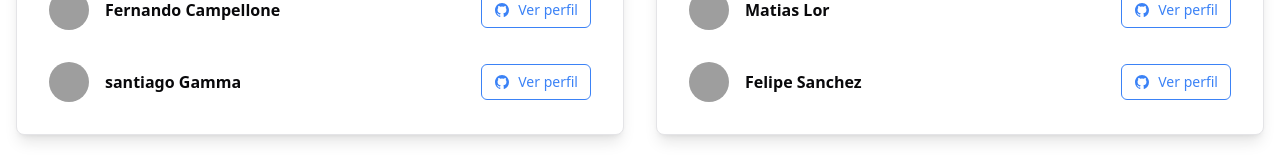
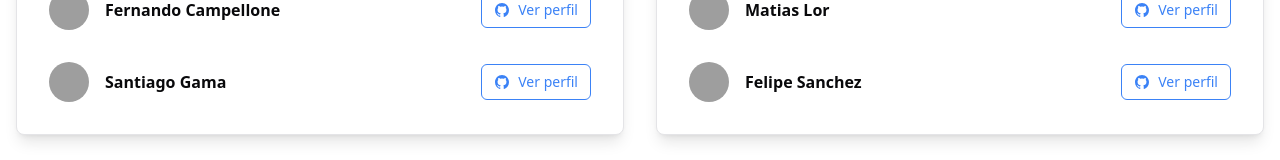
Before and after one commit to CardoneLeandro/WEB-FT-52-FRONT, a Next.js app in the folder front/: page /team in a window 1280 px wide. Shown: the part 641-801 px from the top of the page. Built offline with nearby package versions, Linux system fonts and the light colour scheme; no server answers; grey boxes are pictures that could not be loaded.

Commit message:
Update page.tsx

```diff
--- a/front/src/app/team/page.tsx
+++ b/front/src/app/team/page.tsx
@@ -22,7 +22,7 @@ const developers = [
     github: 'https://github.com/FernandoCampellone',
   },
   {
-    name: 'santiago Gamma',
+    name: 'Santiago Gama',
     role: 'Backend',
     github: 'https://github.com/Gamma1404',
   },
```
